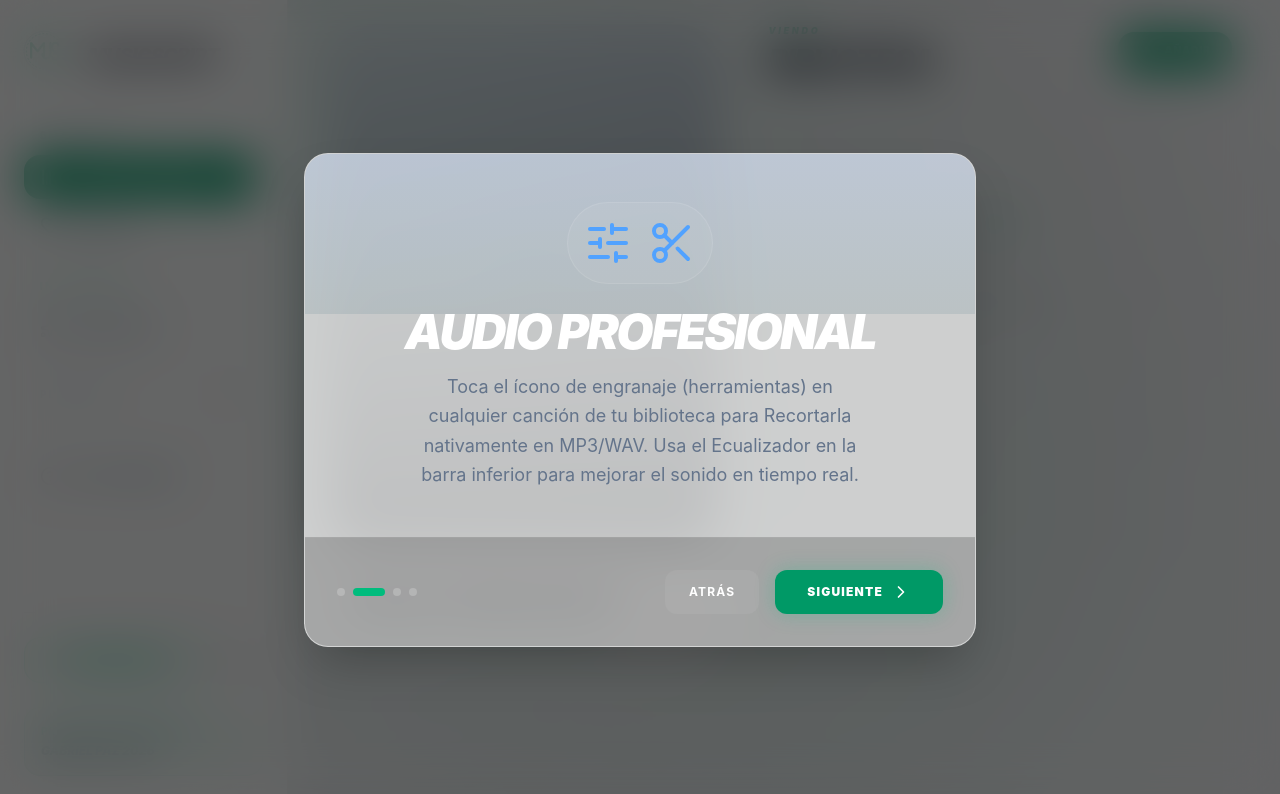
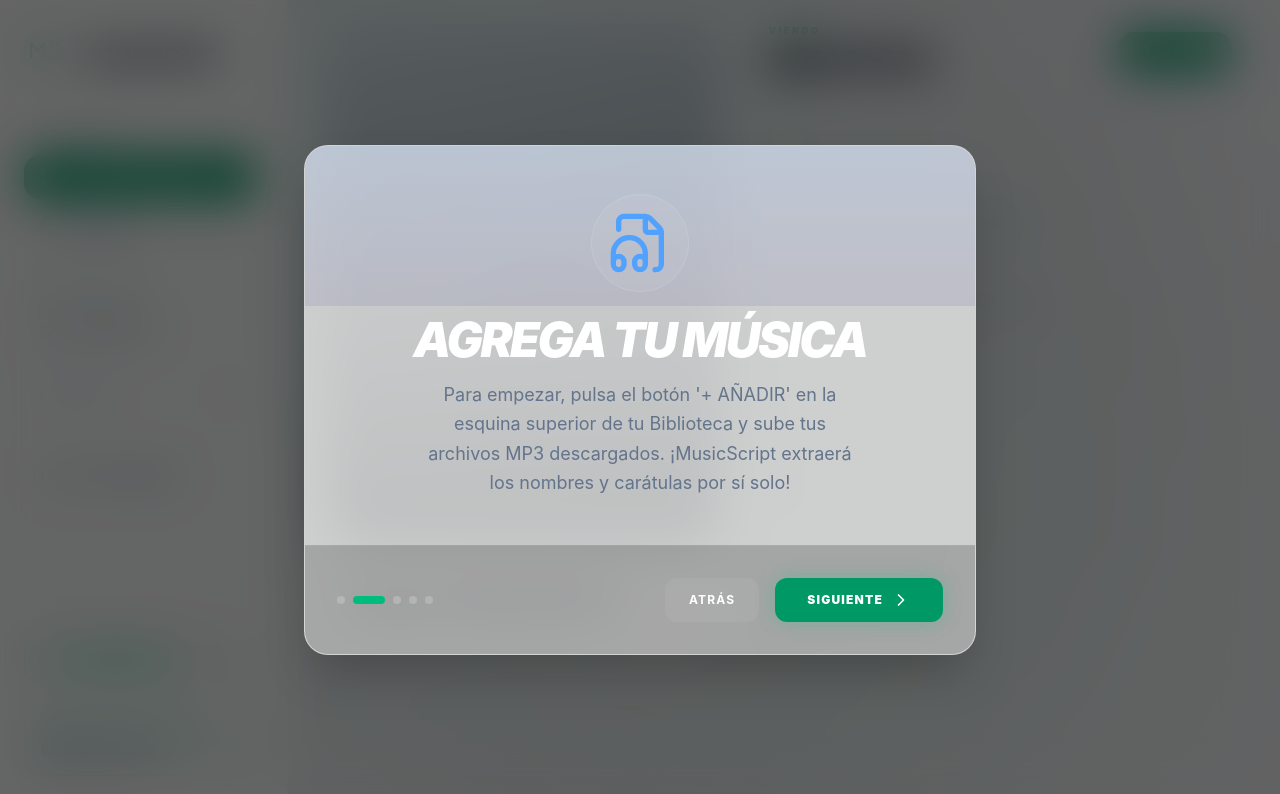
Before and after one commit to itsGabo22/MusicScript, a React (Vite) app: page / in a window 1280 px wide. Both pictures are taken after a click on the button "SIGUIENTE". Shown: the top 794 px of the page. Built offline with nearby package versions, Linux system fonts and the light colour scheme.

Commit message:
feat: refine onboarding modal slides to explicitly cover MP3 upload flow

```diff
--- a/src/ui/components/OnboardingModal.tsx
+++ b/src/ui/components/OnboardingModal.tsx
@@ -1,6 +1,6 @@
 import React, { useState } from 'react';
 import { motion, AnimatePresence } from 'framer-motion';
-import { ChevronRight, Bot, SlidersHorizontal, Scissors, LayoutDashboard, Check } from 'lucide-react';
+import { ChevronRight, Bot, SlidersHorizontal, Scissors, LayoutDashboard, Check, FileAudio } from 'lucide-react';
 import MusicScriptLogo from './MusicScriptLogo';
 
 interface OnboardingModalProps {
@@ -17,22 +17,29 @@
     iconColor: "text-emerald-400"
   },
   {
+    title: "Agrega tu Música",
+    description: "Para empezar, pulsa el botón '+ AÑADIR' en la esquina superior de tu Biblioteca y sube tus archivos MP3 descargados. ¡MusicScript extraerá los nombres y carátulas por sí solo!",
+    icon: <FileAudio className="w-16 h-16" />,
+    color: "from-blue-500/20 to-indigo-900/20",
+    iconColor: "text-blue-400"
+  },
+  {
     title: "Audio Profesional",
     description: "Toca el ícono de engranaje (herramientas) en cualquier canción de tu biblioteca para Recortarla nativamente en MP3/WAV. Usa el Ecualizador en la barra inferior para mejorar el sonido en tiempo real.",
     icon: <div className="flex gap-4"><SlidersHorizontal className="w-12 h-12" /><Scissors className="w-12 h-12" /></div>,
-    color: "from-blue-500/20 to-cyan-900/20",
-    iconColor: "text-blue-400"
+    color: "from-indigo-500/20 to-cyan-900/20",
+    iconColor: "text-indigo-400"
   },
   {
-    title: "Asistente Intelectual (IA)",
+    title: "Asistente Inteligente (IA)",
     description: "Hemos integrado el cerebro de Gemini 2.0 Flash. Pídele a tu bot que analice tu biblioteca y tus favoritos para recomendarte o generarte listas de reproducción afines a tu humor.",
     icon: <Bot className="w-16 h-16" />,
     color: "from-purple-500/20 to-fuchsia-900/20",
     iconColor: "text-purple-400"
   },
   {
-    title: "Tu Experiencia Visual",
-    description: "Navega entre vistas de Ipod clásico, Cassette, e inventarios de Letras Holográficas para cada momento musical. ¡Es hora de subir el volumen!",
+    title: "Todo en un solo lugar",
+    description: "Adéntrate en modos iPod, Cassette o lee letras Holográficas. NOTA: Puedes repasar toda esta información en detalle abriendo el Menú (las 3 rayitas en celular) y entrando al MANUAL en la barra izquierda.",
     icon: <LayoutDashboard className="w-16 h-16" />,
     color: "from-orange-500/20 to-rose-900/20",
     iconColor: "text-orange-400"
```
